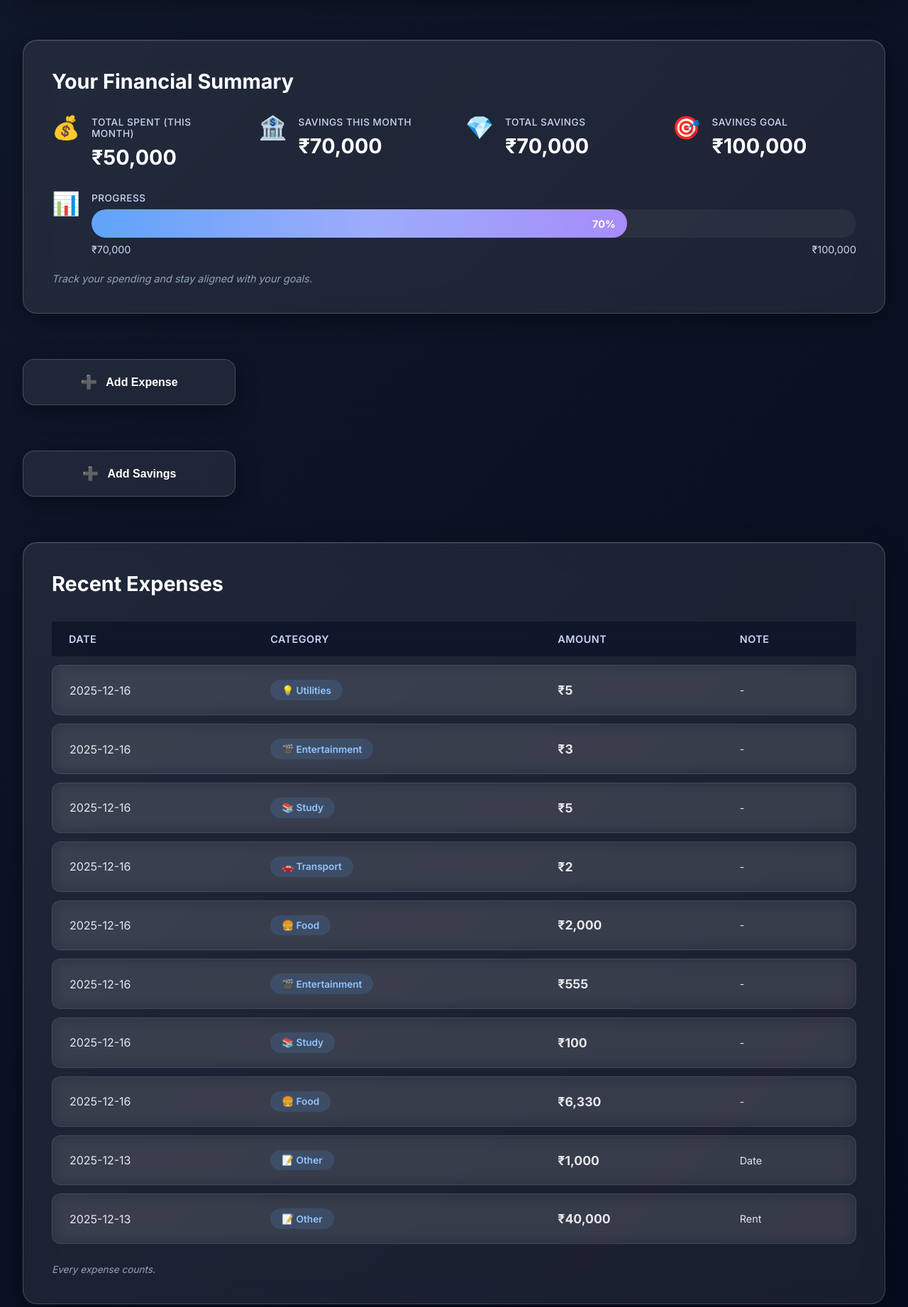
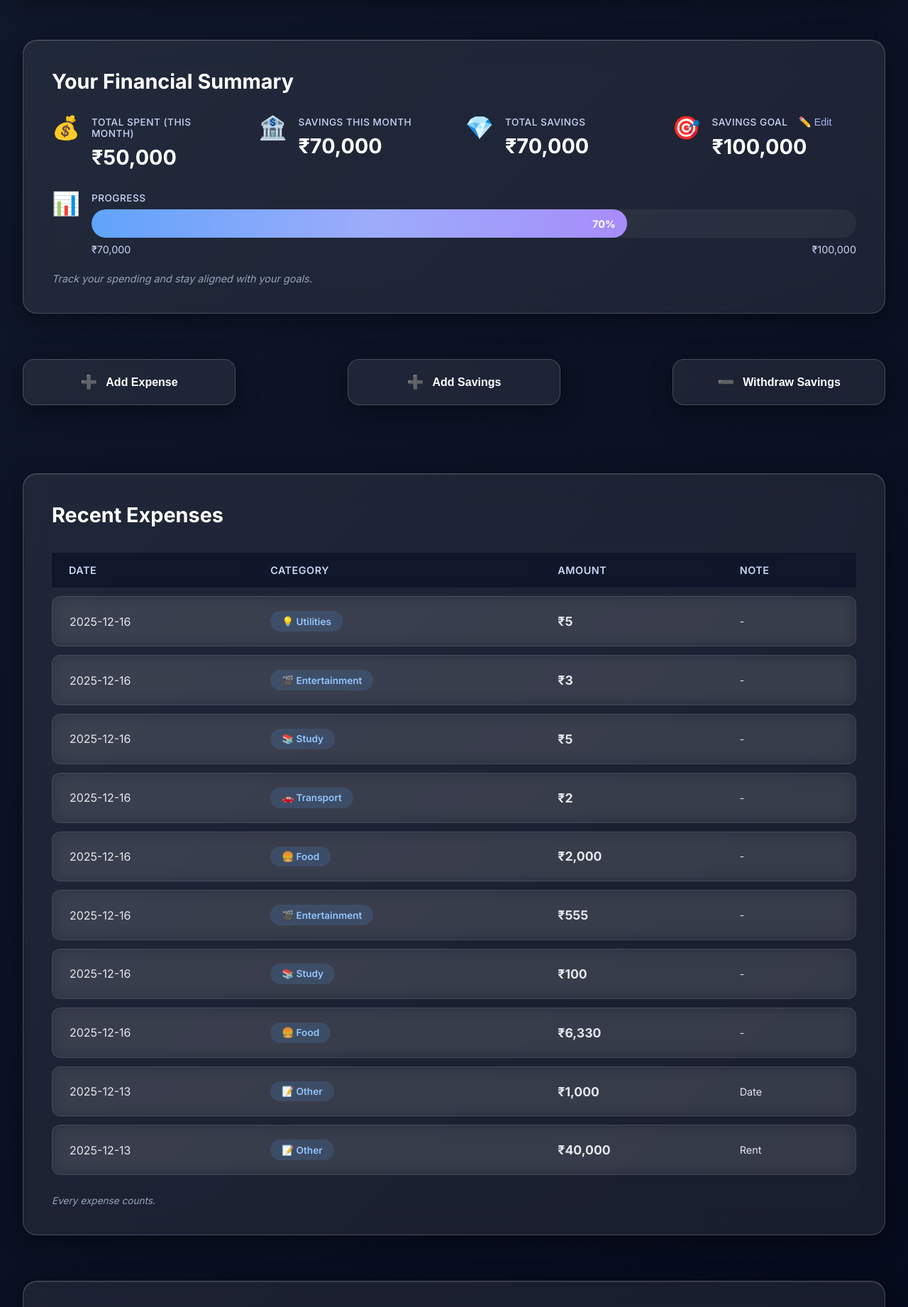
Before and after one commit to architjagadeb/ArthaX, a Flask app: page /portfolio in a window 1280 px wide. Shown: the part 93-1935 px from the top of the page at 71% size. Run offline with Flask 3, Linux system fonts and the light colour scheme; a user stored in the database is signed in.

Commit message:
Add withdraw savings, fix expense flow, align action buttons

```diff
--- a/app.py
+++ b/app.py
@@ -36,6 +36,27 @@
 
 # ==================== Financial Calculation Helpers ====================
 
+def get_expense_timeline(user):
+    """Return chronological expense totals for charting"""
+    if not user or not user.profile:
+        return {'labels': [], 'values': []}
+
+    expenses = Expense.query.filter_by(user_id=user.id)\
+                            .order_by(Expense.date.asc())\
+                            .all()
+
+    timeline = {}
+    for exp in expenses:
+        if not exp.date:
+            continue
+        period_label = exp.date.strftime('%Y-%m')
+        timeline[period_label] = timeline.get(period_label, 0) + exp.amount
+
+    labels = sorted(timeline.keys())
+    values = [timeline[label] for label in labels]
+    return {'labels': labels, 'values': values}
+
+
 def calculate_financial_data(user):
     """Calculate all financial metrics for a user"""
     if not user or not user.profile:
@@ -43,13 +64,14 @@
 
     profile = user.profile
     today = date.today()
-    first_day = date(today.year, today.month, 1)
 
-    # Get current month expenses
-    expenses = Expense.query.filter_by(user_id=user.id)\
-                           .filter(Expense.date >= first_day)\
-                           .all()
-    total_spent = sum(exp.amount for exp in expenses)
+    expense_timeline = get_expense_timeline(user)
+    current_period = today.strftime('%Y-%m')
+    total_spent = 0
+    for label, value in zip(expense_timeline['labels'], expense_timeline['values']):
+        if label == current_period:
+            total_spent = value
+            break
 
     # Get all savings
     all_savings = Saving.query.filter_by(user_id=user.id).all()
@@ -92,7 +114,8 @@
         'budget_used_percent': budget_used_percent,
         'savings_progress': savings_progress,
         'expenses': [exp.to_dict() for exp in recent_expenses],
-        'savings': [sav.to_dict() for sav in recent_savings]
+        'savings': [sav.to_dict() for sav in recent_savings],
+        'expense_timeline': expense_timeline
     }
 
 # ==================== Routes ====================
@@ -105,9 +128,20 @@
     if current_user.is_authenticated:
         financial_data = calculate_financial_data(current_user)
         if financial_data:
+            timeline = get_expense_timeline(current_user)
+            chart_data = {
+                'labels': timeline['labels'],
+                'datasets': [
+                    {
+                        'label': 'Expenses',
+                        'data': timeline['values'],
+                        'color': '#60a5fa'
+                    }
+                ]
+            }
             return render_template('home.html',
                                  financial_data=financial_data,
-                                 chart_data=data['studentChartData'],
+                                 chart_data=chart_data,
                                  student_tips=data['studentTips'][:3],
                                  markets=data['markets'],
                                  is_authenticated=True)
@@ -270,12 +304,23 @@
 def add_expense():
     """API endpoint to add new expense"""
     try:
-        data = request.get_json()
+        expense_date = request.form.get("date", "")
+        expense_date = expense_date.strip() if expense_date else None
 
-        expense_date = datetime.strptime(data['date'], '%Y-%m-%d').date()
-        category = data['category']
-        amount = float(data['amount'])
-        note = data.get('note', '').strip()
+        category = request.form.get("category", "")
+        category = category.strip() if category else None
+
+        amount_raw = request.form.get("amount", "")
+        amount_raw = amount_raw.strip() if amount_raw else None
+
+        note = request.form.get("note", "")
+        note = note.strip() if note else None
+
+        if not expense_date or not category or not amount_raw:
+            return jsonify({'success': False, 'error': 'Missing required fields'}), 400
+
+        expense_date = datetime.strptime(expense_date, '%Y-%m-%d').date()
+        amount = float(amount_raw) if amount_raw else 0
 
         if amount <= 0:
             return jsonify({'success': False, 'error': 'Amount must be greater than 0'}), 400
@@ -327,11 +372,100 @@
         db.session.add(saving)
         db.session.commit()
 
+        financial = calculate_financial_data(current_user)
+
         return jsonify({
             'success': True,
-            'saving': saving.to_dict()
+            'saving': saving.to_dict(),
+            'total_savings': financial['total_savings'],
+            'savings_this_month': financial['savings_this_month'],
+            'savings_progress': financial['savings_progress']
         }), 201
 
+    except Exception as e:
+        db.session.rollback()
+        return jsonify({'success': False, 'error': str(e)}), 400
+
+
+@app.route('/api/savings/withdraw', methods=['POST'])
+@login_required
+def withdraw_saving():
+    """API endpoint to withdraw savings (stored as negative saving)"""
+    try:
+        withdrawal_date = request.form.get("date", "")
+        withdrawal_date = withdrawal_date.strip() if withdrawal_date else None
+
+        amount_raw = request.form.get("amount", "")
+        amount_raw = amount_raw.strip() if amount_raw else None
+
+        note = request.form.get("note", "")
+        note = note.strip() if note else None
+
+        if not withdrawal_date or not amount_raw:
+            return jsonify({'success': False, 'error': 'Missing required fields'}), 400
+
+        withdrawal_date = datetime.strptime(withdrawal_date, '%Y-%m-%d').date()
+        amount = float(amount_raw) if amount_raw else 0
+
+        if amount <= 0:
+            return jsonify({'success': False, 'error': 'Amount must be greater than 0'}), 400
+
+        current_total = sum(sav.amount for sav in Saving.query.filter_by(user_id=current_user.id).all())
+        if amount > current_total:
+            return jsonify({'success': False, 'error': 'Cannot withdraw more than total savings'}), 400
+
+        saving = Saving(
+            user_id=current_user.id,
+            date=withdrawal_date,
+            amount=-amount,
+            note=note if note else None
+        )
+
+        db.session.add(saving)
+        db.session.commit()
+
+        data = calculate_financial_data(current_user)
+
+        return jsonify({
+            'success': True,
+            'saving': saving.to_dict(),
+            'total_savings': data['total_savings'],
+            'savings_this_month': data['savings_this_month'],
+            'savings_progress': data['savings_progress']
+        }), 201
+    except Exception as e:
+        db.session.rollback()
+        return jsonify({'success': False, 'error': str(e)}), 400
+
+
+@app.route('/api/savings-goal/update', methods=['POST'])
+@login_required
+def update_savings_goal():
+    """Update the savings goal for the current user"""
+    try:
+        value = request.form.get("new_savings_goal", "")
+        value = float(value) if value else 0
+
+        if value <= 0:
+            return jsonify({'success': False, 'error': 'Savings goal must be greater than 0'}), 400
+
+        profile = current_user.profile
+        if not profile:
+            return jsonify({'success': False, 'error': 'Profile not found'}), 400
+
+        profile.savings_goal = value
+        profile.updated_at = datetime.utcnow()
+        db.session.commit()
+
+        data = calculate_financial_data(current_user)
+
+        return jsonify({
+            'success': True,
+            'savings_goal': value,
+            'total_savings': data['total_savings'],
+            'savings_this_month': data['savings_this_month'],
+            'savings_progress': data['savings_progress']
+        }), 200
     except Exception as e:
         db.session.rollback()
         return jsonify({'success': False, 'error': str(e)}), 400
--- a/static/js/main.js
+++ b/static/js/main.js
@@ -217,6 +217,8 @@
 document.addEventListener('DOMContentLoaded', function() {
   initializePortfolio();
   initializeSavings();
+  initializeSavingsGoalEdit();
+  initializeWithdrawals();
 });
 
 function initializePortfolio() {
@@ -307,29 +309,127 @@
   }
 }
 
+function initializeWithdrawals() {
+  const withdrawBtn = document.getElementById('withdrawSavingsBtn');
+  const withdrawModal = document.getElementById('withdrawModal');
+  const closeWithdrawModal = document.getElementById('closeWithdrawModal');
+  const cancelWithdrawBtn = document.getElementById('cancelWithdrawBtn');
+  const withdrawForm = document.getElementById('withdrawForm');
+
+  if (!withdrawModal) return;
+
+  const openModal = () => {
+    withdrawModal.classList.add('active');
+    const today = new Date().toISOString().split('T')[0];
+    const dateInput = document.getElementById('withdrawDate');
+    if (dateInput) dateInput.value = today;
+  };
+
+  if (withdrawBtn) withdrawBtn.addEventListener('click', openModal);
+
+  const closeModal = () => {
+    withdrawModal.classList.remove('active');
+    if (withdrawForm) withdrawForm.reset();
+  };
+
+  if (closeWithdrawModal) closeWithdrawModal.addEventListener('click', closeModal);
+  if (cancelWithdrawBtn) cancelWithdrawBtn.addEventListener('click', closeModal);
+
+  withdrawModal.addEventListener('click', (e) => {
+    if (e.target === withdrawModal) {
+      closeModal();
+    }
+  });
+
+  if (withdrawForm) {
+    withdrawForm.addEventListener('submit', handleWithdrawSubmit);
+  }
+}
+
+function initializeSavingsGoalEdit() {
+  const editButton = document.getElementById('editSavingsGoalBtn');
+  const editModal = document.getElementById('editGoalModal');
+  const closeEditModal = document.getElementById('closeEditGoalModal');
+  const cancelEditGoalBtn = document.getElementById('cancelEditGoalBtn');
+  const editGoalForm = document.getElementById('editGoalForm');
+  const newSavingsGoalInput = document.getElementById('newSavingsGoal');
+
+  if (!editModal || !editGoalForm) return;
+
+  const openEditModal = () => {
+    editModal.classList.add('active');
+    if (newSavingsGoalInput && window.portfolioData && window.portfolioData.savings) {
+      newSavingsGoalInput.value = window.portfolioData.savings.goal;
+    }
+  };
+
+  if (editButton) editButton.addEventListener('click', openEditModal);
+
+  const closeModal = () => {
+    editModal.classList.remove('active');
+    editGoalForm.reset();
+  };
+
+  if (closeEditModal) closeEditModal.addEventListener('click', closeModal);
+  if (cancelEditGoalBtn) cancelEditGoalBtn.addEventListener('click', closeModal);
+
+  editModal.addEventListener('click', (e) => {
+    if (e.target === editModal) {
+      closeModal();
+    }
+  });
+
+  editGoalForm.addEventListener('submit', (e) => {
+    e.preventDefault();
+    const formData = new FormData(editGoalForm);
+
+    fetch('/api/savings-goal/update', {
+      method: 'POST',
+      body: formData
+    })
+      .then(response => response.json())
+      .then(data => {
+        if (data.success) {
+          editModal.classList.remove('active');
+          editGoalForm.reset();
+          setTimeout(() => window.location.reload(), 300);
+        } else {
+          alert('Error: ' + (data.error || 'Failed to update savings goal'));
+        }
+      })
+      .catch(error => {
+        console.error('Error:', error);
+        alert('An error occurred. Please try again.');
+      });
+  });
+}
+
 function handleExpenseSubmit(e) {
   e.preventDefault();
 
-  const formData = {
-    date: document.getElementById('expenseDate').value,
-    category: document.getElementById('expenseCategory').value,
-    amount: parseFloat(document.getElementById('expenseAmount').value),
-    note: document.getElementById('expenseNote').value || null
-  };
+  const expenseDate = document.getElementById('expenseDate').value;
+  const expenseCategory = document.getElementById('expenseCategory').value;
+  const expenseAmount = document.getElementById('expenseAmount').value;
+  const expenseNote = document.getElementById('expenseNote').value;
+
+  const parsedAmount = expenseAmount ? parseFloat(expenseAmount) : 0;
 
   // Validation
-  if (!formData.date || !formData.category || !formData.amount || formData.amount <= 0) {
+  if (!expenseDate || !expenseCategory || !parsedAmount || parsedAmount <= 0) {
     alert('Please fill in all required fields with valid values.');
     return;
   }
 
+  const formData = new FormData();
+  formData.append('date', expenseDate);
+  formData.append('category', expenseCategory);
+  formData.append('amount', expenseAmount);
+  formData.append('note', expenseNote || '');
+
   // Submit to backend
   fetch('/api/expenses', {
     method: 'POST',
-    headers: {
-      'Content-Type': 'application/json',
-    },
-    body: JSON.stringify(formData)
+    body: formData
   })
   .then(response => response.json())
   .then(data => {
@@ -411,7 +511,9 @@
   // Update progress (assuming savings goal stays the same)
   // In a real app, you'd calculate this based on income - expenses
   // For now, we'll just update the display
-  updateProgressBar();
+  if (window.portfolioData.savings) {
+    updateProgressBar(window.portfolioData.savings.progress);
+  }
 }
 
 function handleSavingsSubmit(e) {
@@ -446,14 +548,15 @@
         addSavingsToTable(data.saving);
       }
 
+      updateSavingsUI({
+        total_savings: data.total_savings,
+        savings_progress: data.savings_progress,
+        savings_goal: window.portfolioData?.savings?.goal
+      });
+
       // Close modal and reset form
       document.getElementById('savingsModal').classList.remove('active');
       e.target.reset();
-
-      // Reload page to get updated totals from backend
-      setTimeout(() => {
-        window.location.reload();
-      }, 500);
     } else {
       alert('Error: ' + (data.error || 'Failed to add savings'));
     }
@@ -464,15 +567,64 @@
   });
 }
 
+function handleWithdrawSubmit(e) {
+  e.preventDefault();
+
+  const withdrawDate = document.getElementById('withdrawDate').value;
+  const withdrawAmount = document.getElementById('withdrawAmount').value;
+  const withdrawNote = document.getElementById('withdrawNote').value;
+
+  const parsedAmount = withdrawAmount ? parseFloat(withdrawAmount) : 0;
+
+  if (!withdrawDate || !parsedAmount || parsedAmount <= 0) {
+    alert('Please fill in all required fields with valid values.');
+    return;
+  }
+
+  const formData = new FormData();
+  formData.append('date', withdrawDate);
+  formData.append('amount', withdrawAmount);
+  formData.append('note', withdrawNote || '');
+
+  fetch('/api/savings/withdraw', {
+    method: 'POST',
+    body: formData
+  })
+    .then(response => response.json())
+    .then(data => {
+      if (data.success) {
+        addSavingsToTable(data.saving);
+        updateSavingsUI({
+          total_savings: data.total_savings,
+          savings_progress: data.savings_progress,
+          savings_goal: window.portfolioData?.savings?.goal
+        });
+
+        document.getElementById('withdrawModal').classList.remove('active');
+        e.target.reset();
+      } else {
+        alert('Error: ' + (data.error || 'Failed to withdraw savings'));
+      }
+    })
+    .catch(error => {
+      console.error('Error:', error);
+      alert('An error occurred. Please try again.');
+    });
+}
+
 function addSavingsToTable(saving) {
   const tbody = document.getElementById('savingsTableBody');
   if (!tbody) return;
 
   const row = document.createElement('tr');
+  const isNegative = saving.amount < 0;
+  const displayAmount = Math.abs(saving.amount).toLocaleString('en-IN', { maximumFractionDigits: 0 });
+  const amountSign = isNegative ? '-' : '+';
+  const amountColor = isNegative ? '#f87171' : '#4ade80';
 
   row.innerHTML = `
     <td>${saving.date}</td>
-    <td class="expense-amount" style="color: #4ade80;">+₹${saving.amount.toLocaleString('en-IN', {maximumFractionDigits: 0})}</td>
+    <td class="expense-amount" style="color: ${amountColor};">${amountSign}₹${displayAmount}</td>
     <td class="expense-note">${saving.note || '-'}</td>
   `;
 
@@ -489,19 +641,17 @@
   }, 10);
 }
 
-function updateProgressBar() {
-  if (!window.portfolioData) return;
+function updateProgressBar(progress) {
+  if (progress === undefined || progress === null) return;
 
-  const progress = window.portfolioData.savings.progress;
   const progressBar = document.getElementById('savingsProgressBar');
   if (progressBar) {
-    // Animate progress bar
     progressBar.style.width = '0%';
     setTimeout(() => {
       progressBar.style.width = `${progress}%`;
       const progressText = progressBar.querySelector('.progress-text');
       if (progressText) {
-        progressText.textContent = `${progress}%`;
+        progressText.textContent = `${Math.round(progress)}%`;
       }
     }, 100);
   }
@@ -517,3 +667,28 @@
     }, 300);
   }
 }
+
+function updateSavingsUI({ total_savings, savings_progress, savings_goal }) {
+  if (window.portfolioData && window.portfolioData.savings) {
+    if (total_savings !== undefined) window.portfolioData.savings.current = total_savings;
+    if (savings_progress !== undefined) window.portfolioData.savings.progress = savings_progress;
+    if (savings_goal) window.portfolioData.savings.goal = savings_goal;
+  }
+
+  const totalSavingsValue = document.getElementById('totalSavingsValue');
+  if (totalSavingsValue && total_savings !== undefined) {
+    totalSavingsValue.textContent = `₹${Number(total_savings).toLocaleString('en-IN', { maximumFractionDigits: 0 })}`;
+  }
+
+  const progressTotal = document.getElementById('progressTotalSavings');
+  if (progressTotal && total_savings !== undefined) {
+    progressTotal.textContent = `₹${Number(total_savings).toLocaleString('en-IN', { maximumFractionDigits: 0 })}`;
+  }
+
+  const progressGoal = document.getElementById('progressGoalValue');
+  if (progressGoal && savings_goal !== undefined && savings_goal !== null) {
+    progressGoal.textContent = `₹${Number(savings_goal).toLocaleString('en-IN', { maximumFractionDigits: 0 })}`;
+  }
+
+  updateProgressBar(savings_progress);
+}
--- a/templates/portfolio.html
+++ b/templates/portfolio.html
@@ -61,13 +61,16 @@
         <div class="metric-icon">💎</div>
         <div class="metric-content">
           <div class="metric-label">Total Savings</div>
-          <div class="metric-value">₹{{ "{:,.0f}".format(financial_data.total_savings) }}</div>
+          <div class="metric-value" id="totalSavingsValue">₹{{ "{:,.0f}".format(financial_data.total_savings) }}</div>
         </div>
       </div>
       <div class="metric-item">
         <div class="metric-icon">🎯</div>
         <div class="metric-content">
-          <div class="metric-label">Savings Goal</div>
+          <div class="metric-label">
+            Savings Goal
+            <button type="button" id="editSavingsGoalBtn" style="border: none; background: transparent; color: #a5b4fc; font-size: 0.9rem; cursor: pointer; padding: 0 0.35rem; margin-left: 0.35rem;">✏️ Edit</button>
+          </div>
           <div class="metric-value">₹{{ "{:,.0f}".format(financial_data.profile.savings_goal) }}</div>
         </div>
       </div>
@@ -81,8 +84,8 @@
             </div>
           </div>
           <div class="progress-amounts">
-            <span>₹{{ "{:,.0f}".format(financial_data.total_savings) }}</span>
-            <span>₹{{ "{:,.0f}".format(financial_data.profile.savings_goal) }}</span>
+            <span id="progressTotalSavings">₹{{ "{:,.0f}".format(financial_data.total_savings) }}</span>
+            <span id="progressGoalValue">₹{{ "{:,.0f}".format(financial_data.profile.savings_goal) }}</span>
           </div>
         </div>
       </div>
@@ -90,6 +93,8 @@
     <p class="helper-text">Track your spending and stay aligned with your goals.</p>
   </div>
 
+  <!-- Portfolio Action Buttons -->
+  <div style="display: flex; flex-direction: row; flex-wrap: wrap; justify-content: space-between; align-items: center; width: 100%; margin-bottom: 2rem;">
     <!-- Add Expense Button -->
     <button class="glass add-expense-btn" id="addExpenseBtn">
       <span class="btn-icon">➕</span>
@@ -101,6 +106,13 @@
       <span class="btn-icon">➕</span>
       <span>Add Savings</span>
     </button>
+
+    <!-- Withdraw Savings Button -->
+    <button class="glass add-expense-btn" id="withdrawSavingsBtn" style="max-width: 300px; margin-bottom: 2rem;">
+      <span class="btn-icon">➖</span>
+      <span>Withdraw Savings</span>
+    </button>
+  </div>
 
   <!-- Expenses Table -->
   <div class="glass expenses-section">
@@ -165,7 +177,8 @@
             {% for saving in financial_data.savings %}
             <tr>
               <td>{{ saving.date }}</td>
-              <td class="expense-amount" style="color: #4ade80;">+₹{{ "{:,.0f}".format(saving.amount) }}</td>
+              {% set is_negative = saving.amount < 0 %}
+              <td class="expense-amount" style="color: {{ '#f87171' if is_negative else '#4ade80' }};">{{ '-' if is_negative else '+' }}₹{{ "{:,.0f}".format(saving.amount | abs) }}</td>
               <td class="expense-note">{{ saving.note or "-" }}</td>
             </tr>
             {% endfor %}
@@ -192,7 +205,7 @@
       <h2>Add New Expense</h2>
       <button class="modal-close" id="closeModal">&times;</button>
     </div>
-    <form id="expenseForm" class="expense-form">
+    <form id="expenseForm" class="expense-form" method="POST" action="{{ url_for('add_expense') }}">
       <div class="form-group">
         <label for="expenseDate">Date</label>
         <input type="date" id="expenseDate" name="date" required>
@@ -252,6 +265,54 @@
     </form>
   </div>
 </div>
+
+<!-- Withdraw Savings Modal -->
+<div class="modal-overlay" id="withdrawModal">
+  <div class="glass modal-content">
+    <div class="modal-header">
+      <h2>Withdraw Savings</h2>
+      <button class="modal-close" id="closeWithdrawModal">&times;</button>
+    </div>
+    <form id="withdrawForm" class="expense-form" method="POST" action="{{ url_for('withdraw_saving') }}">
+      <div class="form-group">
+        <label for="withdrawDate">Date</label>
+        <input type="date" id="withdrawDate" name="date" required>
+      </div>
+      <div class="form-group">
+        <label for="withdrawAmount">Amount (₹)</label>
+        <input type="number" id="withdrawAmount" name="amount" min="0" step="0.01" placeholder="0.00" required>
+      </div>
+      <div class="form-group">
+        <label for="withdrawNote">Note (Optional)</label>
+        <input type="text" id="withdrawNote" name="note" placeholder="Add a note about this withdrawal">
+      </div>
+      <div class="form-actions">
+        <button type="submit" class="btn btn-secondary">Withdraw</button>
+        <button type="button" class="btn btn-primary" id="cancelWithdrawBtn">Cancel</button>
+      </div>
+    </form>
+  </div>
+</div>
+
+<!-- Edit Savings Goal Modal -->
+<div class="modal-overlay" id="editGoalModal">
+  <div class="glass modal-content">
+    <div class="modal-header">
+      <h2>Edit Savings Goal</h2>
+      <button class="modal-close" id="closeEditGoalModal">&times;</button>
+    </div>
+    <form id="editGoalForm" class="expense-form" method="POST" action="{{ url_for('update_savings_goal') }}">
+      <div class="form-group">
+        <label for="newSavingsGoal">New Savings Goal (₹)</label>
+        <input type="number" id="newSavingsGoal" name="new_savings_goal" min="0" step="0.01" value="{{ financial_data.profile.savings_goal }}" required>
+      </div>
+      <div class="form-actions">
+        <button type="submit" class="btn btn-secondary">Save</button>
+        <button type="button" class="btn btn-primary" id="cancelEditGoalBtn">Cancel</button>
+      </div>
+    </form>
+  </div>
+</div>
 {% endif %}
 
 <script>
```
Also changed, not shown: instance/arthax.db. Lines whose indentation alone changed are shown as unchanged.
